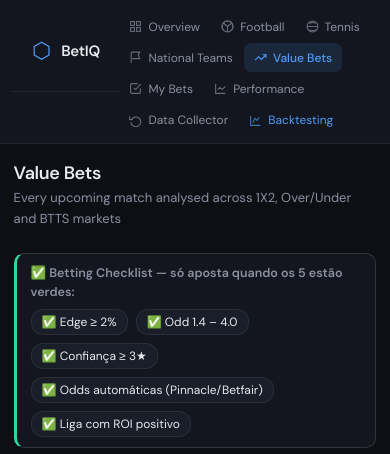
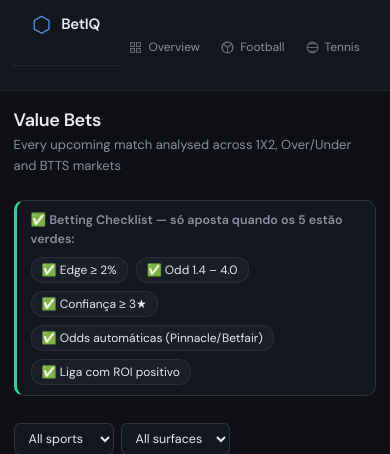
Before and after one commit to joaopssousa12-ai/beetingapp, a FastAPI app: page / in a window 390 px wide. Shown: the top 454 px of the page. Run offline with FastAPI, Linux system fonts and the light colour scheme; data comes from the database, SQL or seed files in the repository; data that the repository does not hold is empty; some libraries are stand-ins or nearby versions; some web fonts are replaced.

Commit message:
Mobile + demo readiness: nav single-row, stale filter 12h->24h, keep-alive
- Value Bets stale filter 12h -> 24h: on the Render free tier the server spins
  down (no crons run while asleep), so odds routinely age past 12h and the 12h
  hard-hide was emptying the WHOLE page ("No matches", 0 of 95). 24h keeps the
  list populated; the "Odds Xh old" badge still warns loudly from 6h, and the
  betting-window games stay <2h fresh via the imminent job, so real bets aren't
  placed on dead prices.
- Mobile nav: single horizontal-scroll row instead of wrapping into 3 cramped rows.
- .github/workflows/keepalive.yml: curls /healthz every ~10 min so the free-tier
  service never spins down -> fixes the slow cold start AND keeps the collection
  scheduler alive (fresh odds). Remove once on the paid Render plan.

Co-Authored-By: Claude Opus 4.8 <noreply@anthropic.com>

```diff
--- a/static/css/style.css
+++ b/static/css/style.css
@@ -1665,16 +1665,21 @@ tbody tr.value-row td.strong { color: var(--text); }
   .nav-links {
     display: flex;
     flex-direction: row;
-    flex-wrap: wrap;
+    flex-wrap: nowrap;             /* single row... */
+    overflow-x: auto;             /* ...that you swipe horizontally */
+    -webkit-overflow-scrolling: touch;
+    scrollbar-width: none;
     padding: 0.25rem 0 0;
     width: 100%;
     gap: 2px;
   }
-  .nav-links li { margin-bottom: 0; }
+  .nav-links::-webkit-scrollbar { display: none; }
+  .nav-links li { margin-bottom: 0; flex: 0 0 auto; }
   .nav-link {
     padding: 0.35rem 0.6rem;
     font-size: 12px;
     gap: 6px;
+    white-space: nowrap;
   }
   .nav-link svg { width: 13px; height: 13px; }
 
--- a/static/js/app.js
+++ b/static/js/app.js
@@ -739,12 +739,14 @@ function applyVbFilters(rows) {
     return new Date(r.commence_time).getTime() > Date.now();
   });
 
-  // #stale Hide events whose odds are dead (>12h old) — the edge/CLV would be
-  // computed on a price that no longer exists. updated_at is stored UTC.
+  // #stale Hard-hide events whose odds are truly dead (>24h old — dead/rotting
+  // prices). The loud "⚠ Odds Xh old" badge already warns from 6h, so 24h keeps the
+  // list populated (on the free tier the server sleeps and odds routinely age past
+  // 12h, which would otherwise empty the whole page). updated_at is stored UTC.
   out = out.filter(r => {
     if (!r.updated_at) return true;
     const ageH = (Date.now() - new Date(String(r.updated_at).replace(' ', 'T') + 'Z').getTime()) / 3600000;
-    return ageH <= 12;
+    return ageH <= 24;
   });
 
   if (vbState.sportFilter) out = out.filter(r => r.sport_name === vbState.sportFilter);
```
Also changed, not shown: .github/workflows/keepalive.yml (added).
